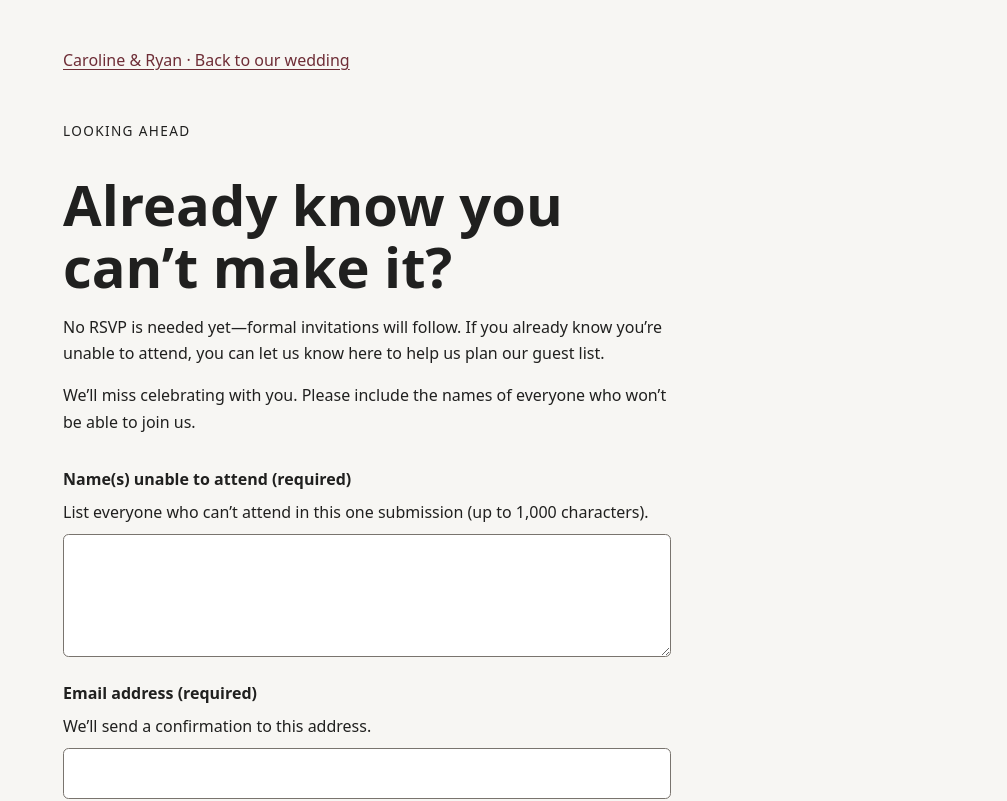
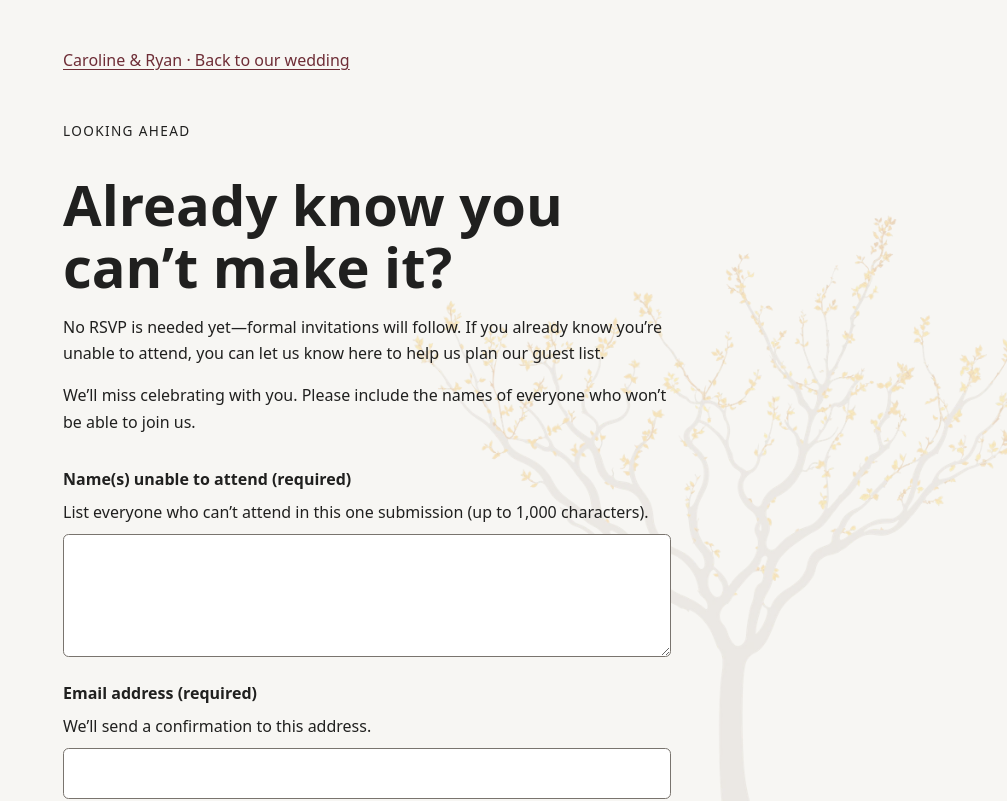
Before and after one commit to ryanpaulanderson/wedding-website, a Next.js app: page /unable-to-attend in a window 1280 px wide. Shown: the top 801 px of the page, without its empty margins (273-1280 px from the left). Built offline with nearby package versions, Linux system fonts and the light colour scheme.

Commit message:
style: Add a decorative tree watermark to the early notice form
Reuse the wedding tree logo in a clipped, non-interactive background layer. Keep form controls opaque, soften the decoration on narrow screens, and hide it in forced-colors mode so it does not interfere with reading or navigation.

```diff
--- a/src/app/(site)/unable-to-attend/DeclineForm.module.css
+++ b/src/app/(site)/unable-to-attend/DeclineForm.module.css
@@ -1,3 +1,24 @@
+.backdrop {
+  position: relative;
+  isolation: isolate;
+  min-block-size: 100svh;
+}
+.decoration {
+  position: absolute;
+  z-index: -1;
+  inset: 0;
+  overflow: clip;
+  pointer-events: none;
+}
+.tree {
+  position: absolute;
+  inset-block-start: clamp(5rem, 18vh, 12rem);
+  inset-inline-end: -7rem;
+  inline-size: clamp(28rem, 60vw, 56rem);
+  max-inline-size: none;
+  block-size: auto;
+  opacity: 0.24;
+}
 .page {
   max-inline-size: 44rem;
   margin-inline: auto;
@@ -84,3 +105,14 @@
   color: var(--color-text-muted);
   font-size: 0.9rem;
 }
+
+@media (max-width: 38rem) {
+  .tree {
+    opacity: 0.16;
+  }
+}
+@media (forced-colors: active) {
+  .decoration {
+    display: none;
+  }
+}
--- a/src/app/(site)/unable-to-attend/page.tsx
+++ b/src/app/(site)/unable-to-attend/page.tsx
@@ -1,5 +1,6 @@
 import type { Metadata } from "next";
 import Link from "next/link";
+import Image from "next/image";
 import { DeclineForm } from "./DeclineForm";
 import styles from "./DeclineForm.module.css";
 export const metadata: Metadata = {
@@ -10,6 +11,17 @@ export const metadata: Metadata = {
 export const maxDuration = 120;
 export default function UnableToAttendPage() {
   return (
+    <div className={styles.backdrop}>
+      <div className={styles.decoration} aria-hidden="true">
+        <Image
+          src="/brand/wedding-tree-logo.webp"
+          alt=""
+          width={900}
+          height={900}
+          sizes="(max-width: 47rem) 28rem, (max-width: 93rem) 60vw, 56rem"
+          className={styles.tree}
+        />
+      </div>
       <main className={styles.page}>
         <Link href="/">Caroline &amp; Ryan · Back to our wedding</Link>
         <p className={styles.eyebrow}>Looking ahead</p>
@@ -24,5 +36,6 @@ export default function UnableToAttendPage() {
         </p>
         <DeclineForm />
       </main>
+    </div>
   );
 }
```
Lines whose indentation alone changed are shown as unchanged.
